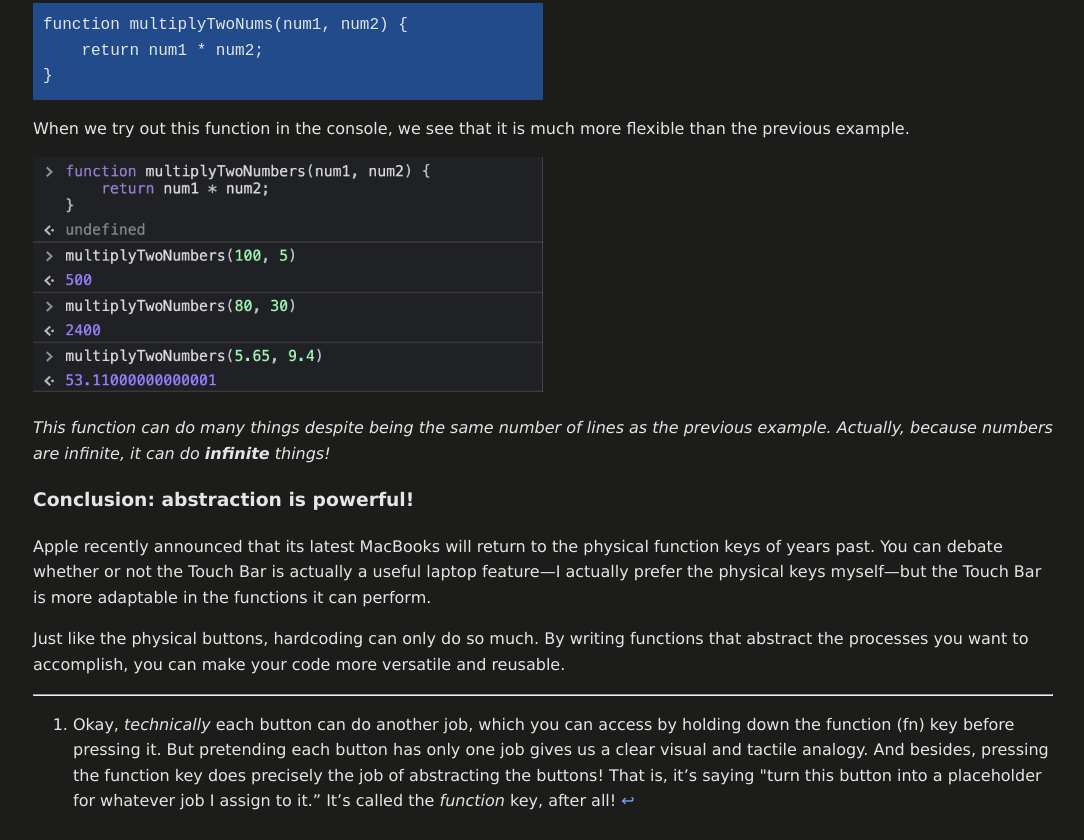
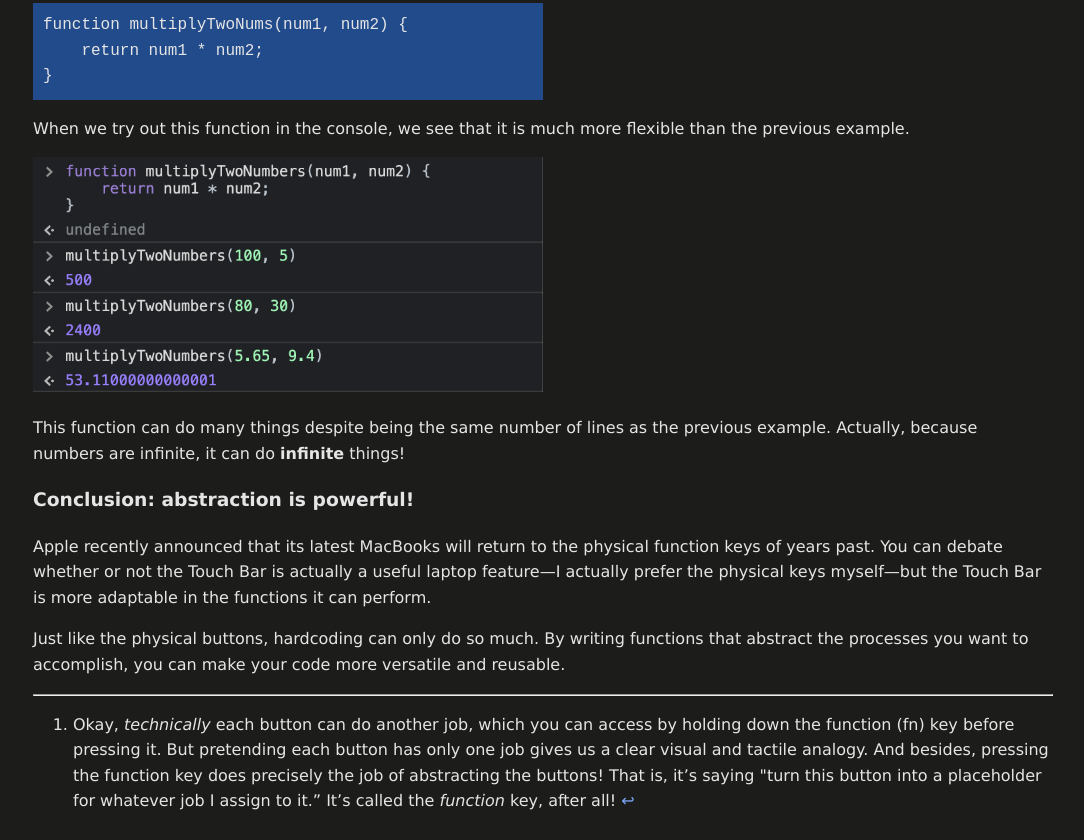
Before and after one commit to charliekozey/charliekozey.github.io, a plain HTML site: page blog/22-02-17/hardcoding-vs-abstraction.html in a window 1280 px wide. Shown: the part 2583-3423 px from the top of the page, without its empty margins (97-1181 px from the left). Drawn offline with Linux system fonts and the light colour scheme.

Commit message:
de-italicized a line

```diff
--- a/blog/22-02-17/hardcoding-vs-abstraction.html
+++ b/blog/22-02-17/hardcoding-vs-abstraction.html
@@ -373,7 +373,7 @@ code[class*="language-"] {
 <img src="images/function-multiply-two-nums.png" alt="image" width=50% height=auto>
 </div>
 
-<p><em>This function can do many things despite being the same number of lines as the previous example. Actually, because numbers are infinite, it can do <strong>infinite</strong> things!</em></p>
+<p>This function can do many things despite being the same number of lines as the previous example. Actually, because numbers are infinite, it can do <strong>infinite</strong> things!</p>
 
 <h3 id="toc_5">Conclusion: abstraction is powerful!</h3>
 
```
